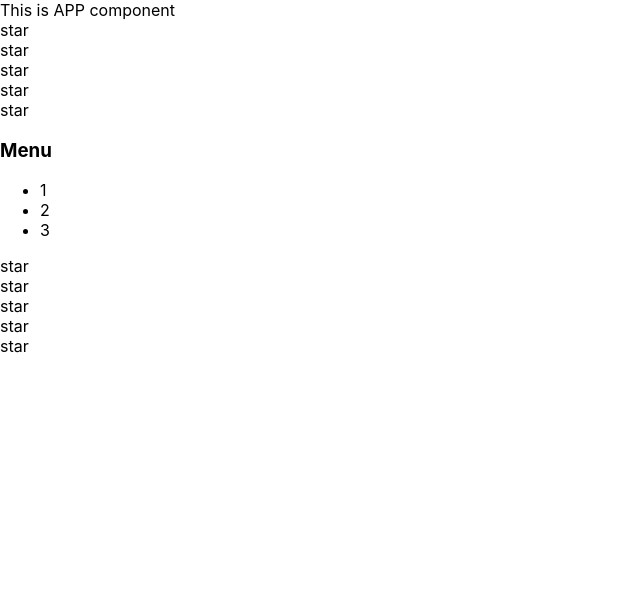
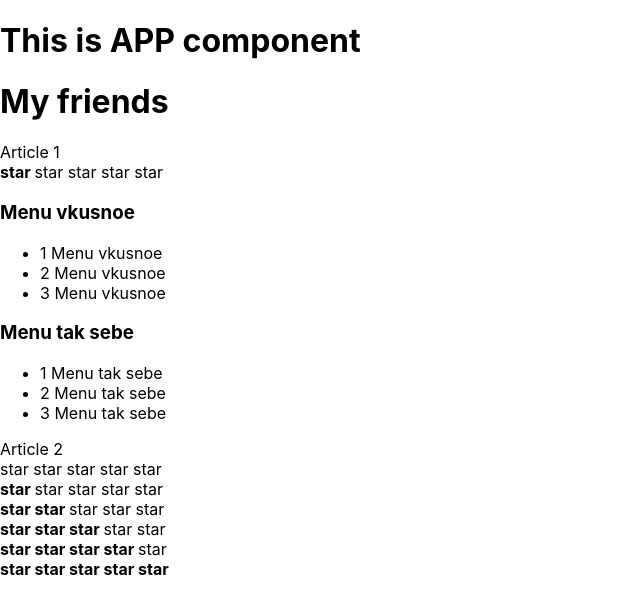
Before and after one commit to AntonRybakou/it-incubator-kabzda-ts, a React (Create React App) app: page / in a window 1280 px wide. Shown: the top 614 px of the page, without its empty margins (0-640 px from the left). Built offline with nearby package versions, Linux system fonts and the light colour scheme.

Commit message:
feat: add Rating and Accordion components

```diff
--- a/src/App.tsx
+++ b/src/App.tsx
@@ -1,78 +1,32 @@
 import React from 'react';
 import './App.css';
-
-function Hello() {
-    alert('Hello IT-KAMASUTRA');
-}
-
-Hello();
-
+import Accordion from "./components/Accordion/Accordion";
+import {Rating} from "./components/Rating/Rating";
 
 function App() {
     console.log("App rendering");
     return (
         <div>
-            <AppTitle/>
-            <Rating/>
-            <Accordion/>
-            <Rating/>
+            <PageTitle title={"This is APP component"}/>
+            <PageTitle title={"My friends"}/>
+            Article 1
+            <Rating value={1}/>
+            <Accordion title={"Menu vkusnoe"}/>
+            <Accordion title={"Menu tak sebe"}/>
+            Article 2
+            <Rating value={0}/>
+            <Rating value={1}/>
+            <Rating value={2}/>
+            <Rating value={3}/>
+            <Rating value={4}/>
+            <Rating value={5}/>
         </div>
     );
 }
 
-function AppTitle() {
-    console.log("AppTitle rendering");
-    return <>This is APP component</>
-}
-
-function Rating() {
-    console.log("Rating rendering")
-    return (
-        <div>
-            <Star/>
-            <Star/>
-            <Star/>
-            <Star/>
-            <Star/>
-        </div>
-    )
-}
-
-function Accordion() {
-    console.log("Accordion rendering")
-    return (
-        <div>
-            <AccordionTitle/>
-            <AccordionBody/>
-        </div>
-    )
-}
-
-function AccordionTitle() {
-    console.log("Accordion Title rendering")
-    return (
-        <h3>Menu</h3>
-    )
-}
-
-function AccordionBody() {
-    console.log("Accordion Body rendering")
-    return (
-        <div>
-            <ul>
-                <li>1</li>
-                <li>2</li>
-                <li>3</li>
-            </ul>
-        </div>
-    )
-}
-
-function Star() {
-    console.log("Star rendering")
-    return (
-        <div>star</div>
-    )
+function PageTitle(props: any) {
+    console.log("PageTitle rendering");
+    return <h1>{ props.title }</h1>
 }
 
 export default App;
--- /dev/null
+++ b/src/components/Accordion/Accordion.tsx
@@ -0,0 +1,31 @@
+import React from "react";
+
+function Accordion(props: any) {
+    console.log("Accordion rendering")
+    return (
+        <div>
+            <AccordionTitle title={ props.title }/>
+            <AccordionBody title={ props.title }/>
+        </div>
+    )
+}
+
+function AccordionTitle(props: any) {
+    console.log("Accordion Title rendering")
+    return (
+        <h3>{ props.title }</h3>
+    )
+}
+
+function AccordionBody(props: any) {
+    console.log("Accordion Body rendering")
+    return (
+        <ul>
+            <li>1 { props.title }</li>
+            <li>2 { props.title}</li>
+            <li>3 { props.title}</li>
+        </ul>
+    )
+}
+
+export default Accordion;
--- /dev/null
+++ b/src/components/Rating/Rating.tsx
@@ -0,0 +1,82 @@
+import React from "react";
+
+export function Rating(props: any) {
+    console.log("Rating rendering")
+    if (props.value === 1) {
+        return (
+            <div>
+                <Star selected={true}/>
+                <Star selected={false}/>
+                <Star selected={false}/>
+                <Star selected={false}/>
+                <Star selected={false}/>
+            </div>
+        )
+    }
+    if (props.value === 2) {
+        return (
+            <div>
+                <Star selected={true}/>
+                <Star selected={true}/>
+                <Star selected={false}/>
+                <Star selected={false}/>
+                <Star selected={false}/>
+            </div>
+        )
+    }
+    if (props.value === 3) {
+        return (
+            <div>
+                <Star selected={true}/>
+                <Star selected={true}/>
+                <Star selected={true}/>
+                <Star selected={false}/>
+                <Star selected={false}/>
+            </div>
+        )
+    }
+    if (props.value === 4) {
+        return (
+            <div>
+                <Star selected={true}/>
+                <Star selected={true}/>
+                <Star selected={true}/>
+                <Star selected={true}/>
+                <Star selected={false}/>
+            </div>
+        )
+    }
+    if (props.value === 5) {
+        return (
+            <div>
+                <Star selected={true}/>
+                <Star selected={true}/>
+                <Star selected={true}/>
+                <Star selected={true}/>
+                <Star selected={true}/>
+            </div>
+        )
+    }
+
+    return (
+        <div>
+            <Star selected={false}/>
+            <Star selected={false}/>
+            <Star selected={false}/>
+            <Star selected={false}/>
+            <Star selected={false}/>
+        </div>
+    )
+
+}
+
+function Star(props: any) {
+    console.log("Star rendering")
+    if (props.selected === true) {
+        return <span><b>star </b></span>
+    } else {
+        return (
+            <span>star </span>
+        )
+    }
+}
```
